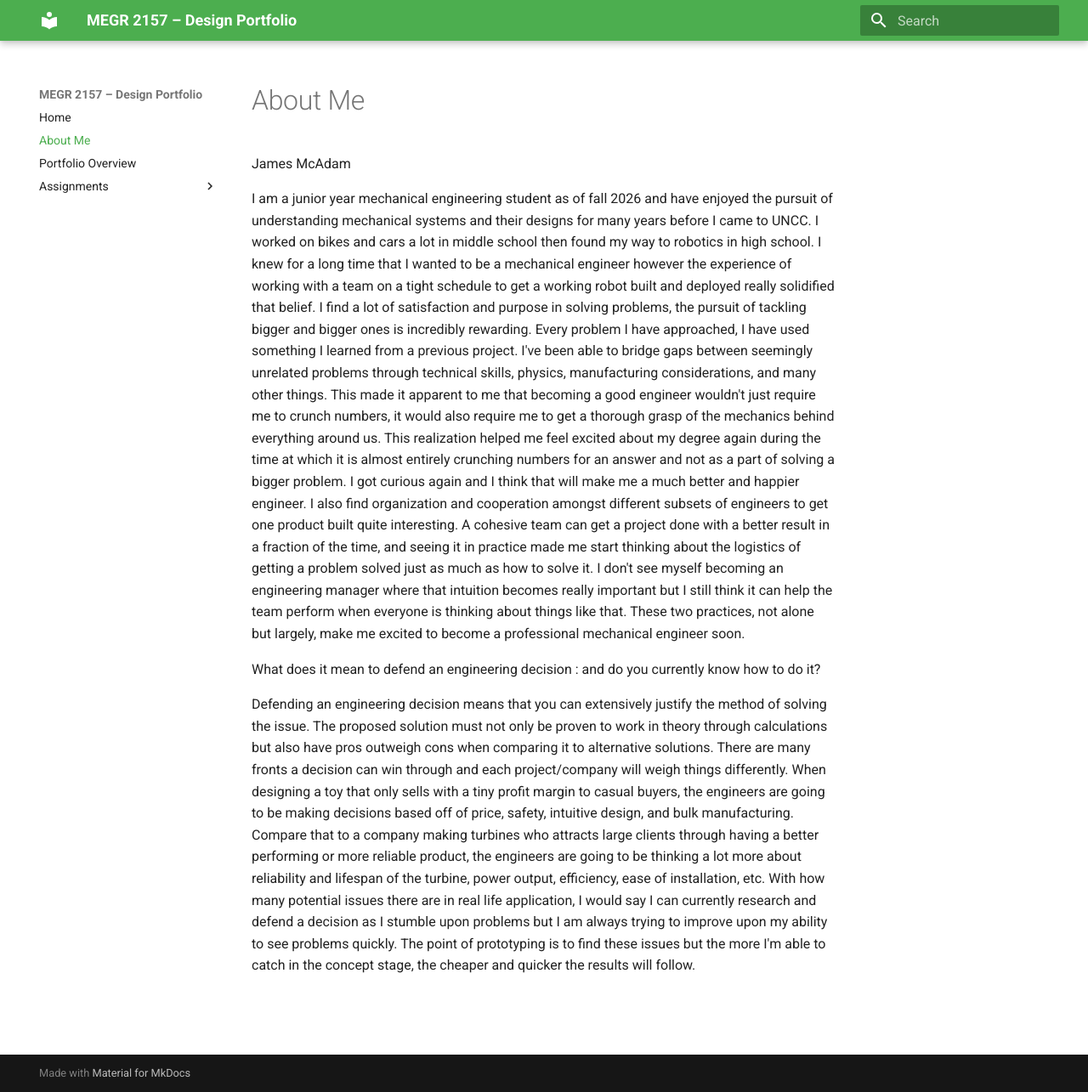
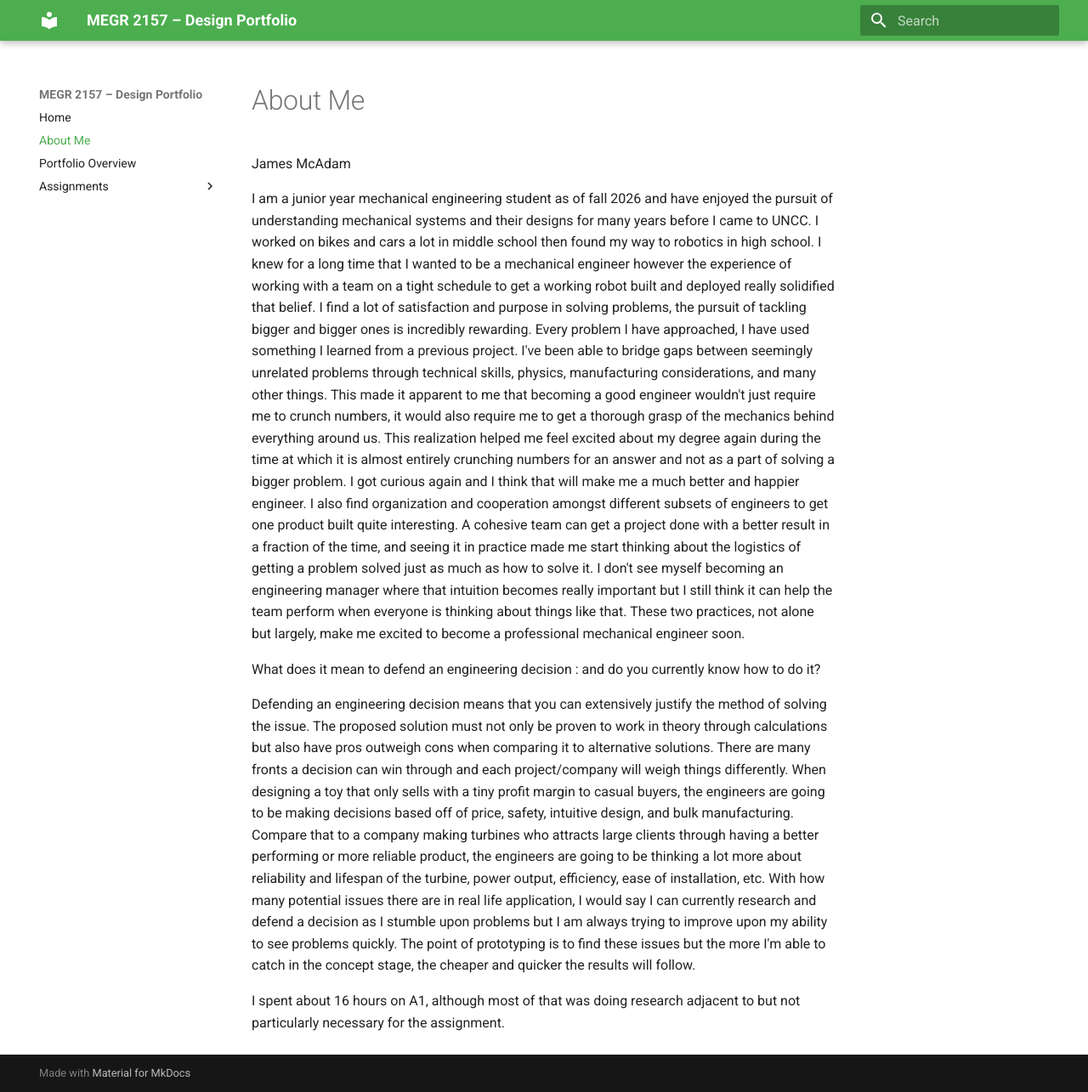
Before and after one commit to jmcadam4/design-projects-portfolio, an MkDocs documentation site: the page built from docs/aboutme/index.md, in a window 1280 px wide and 1285 px high. Shown: the whole window at 85% size. Built offline with MkDocs 1.6.1 and Material for MkDocs 9.7.7, drawn with Linux system fonts in a browser that asks for light colours.

Commit message:
About Me V4

```diff
--- a/docs/aboutme/index.md
+++ b/docs/aboutme/index.md
@@ -6,3 +6,5 @@ I am a junior year mechanical engineering student as of fall 2026 and have enjoy
 What does it mean to defend an engineering decision : and do you currently know how to do it?
 
 Defending an engineering decision means that you can extensively justify the method of solving the issue. The proposed solution must not only be proven to work in theory through calculations but also have pros outweigh cons when comparing it to alternative solutions. There are many fronts a decision can win through and each project/company will weigh things differently. When designing a toy that only sells with a tiny profit margin to casual buyers, the engineers are going to be making decisions based off of price, safety, intuitive design, and bulk manufacturing. Compare that to a company making turbines who attracts large clients through having a better performing or more reliable product, the engineers are going to be thinking a lot more about reliability and lifespan of the turbine, power output, efficiency, ease of installation, etc. With how many potential issues there are in real life application, I would say I can currently research and defend a decision as I stumble upon problems but I am always trying to improve upon my ability to see problems quickly. The point of prototyping is to find these issues but the more I'm able to catch in the concept stage, the cheaper and quicker the results will follow.
+
+I spent about 16 hours on A1, although most of that was doing research adjacent to but not particularly necessary for the assignment.
```
